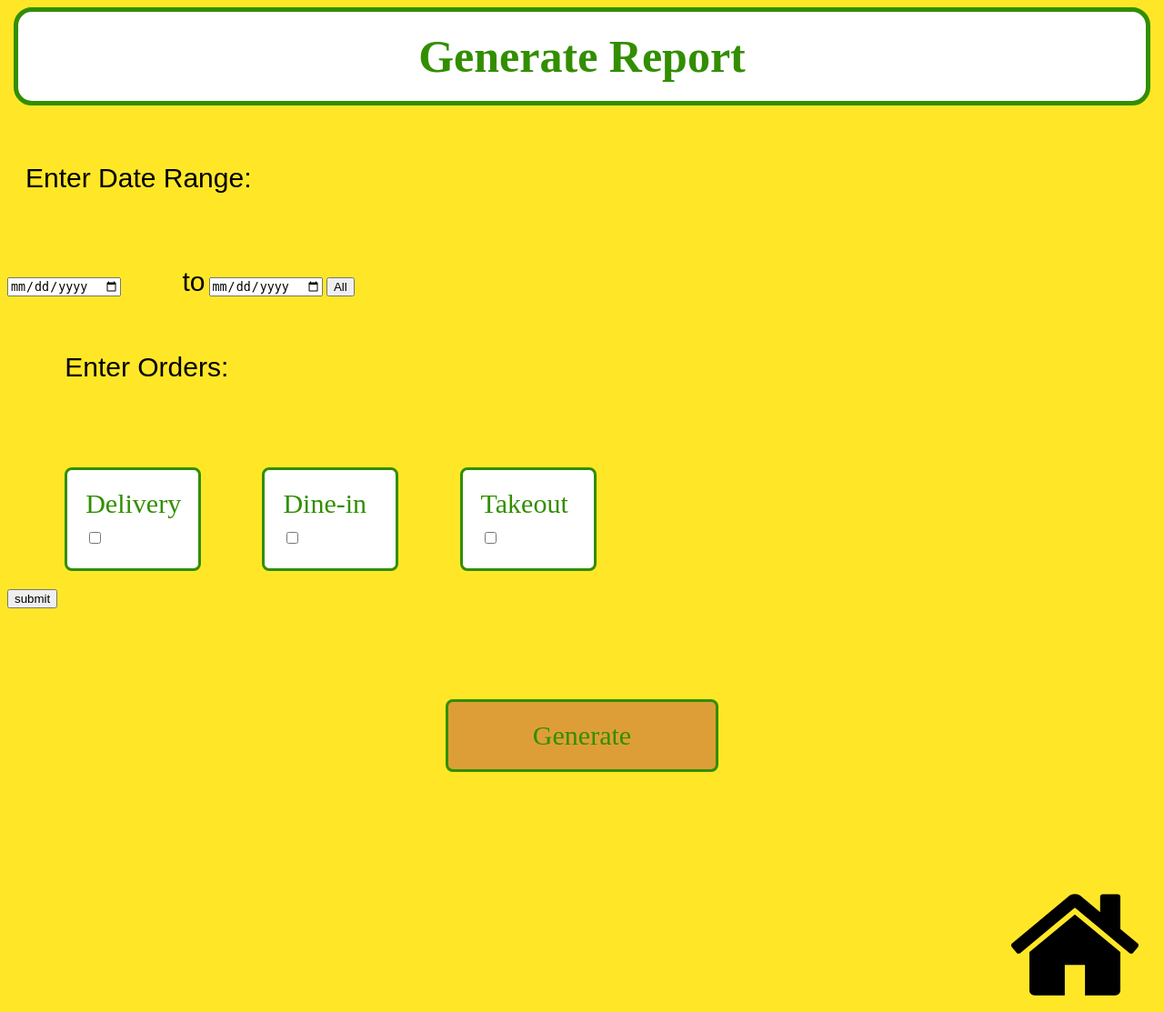
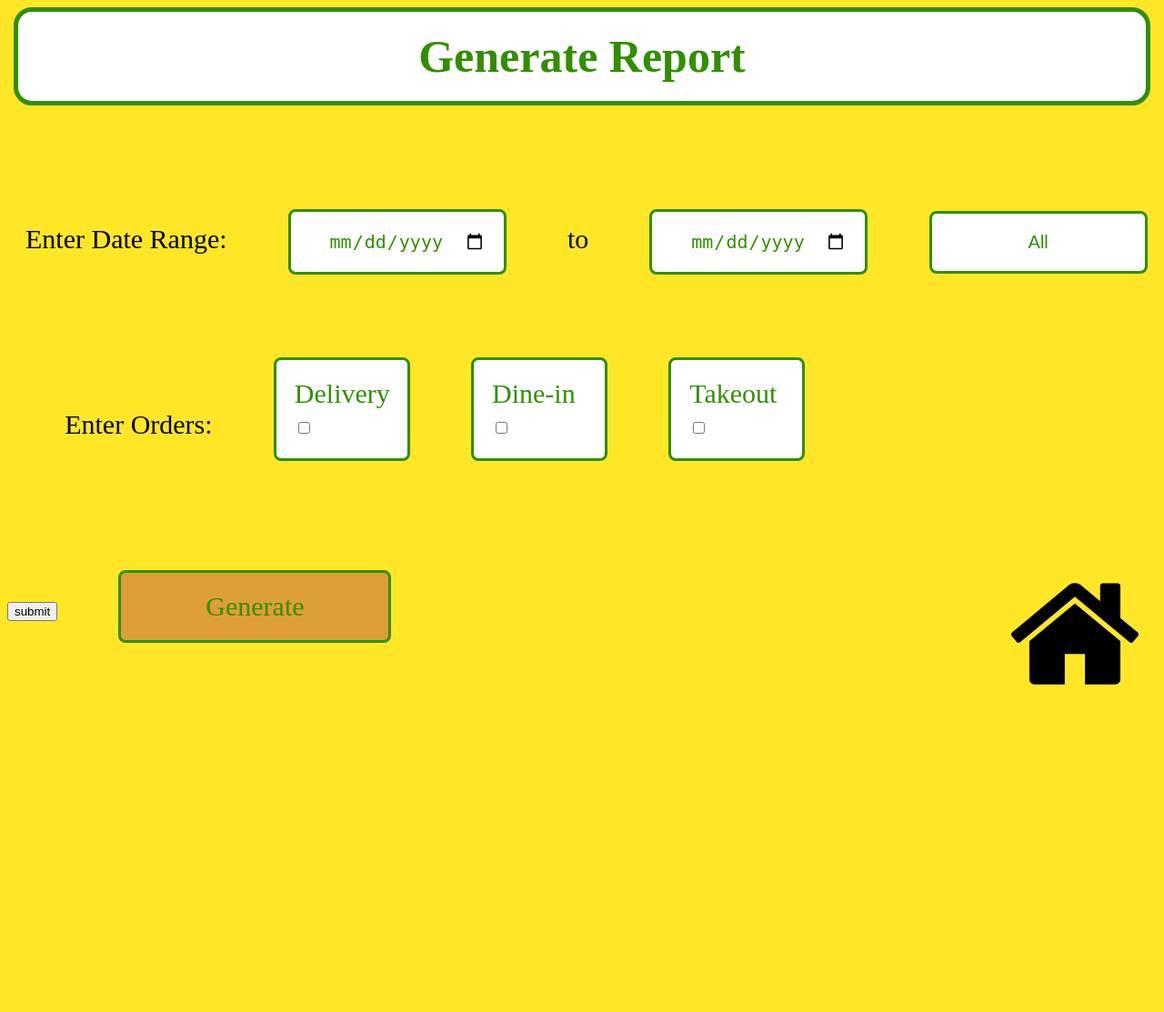
Before and after one commit to CS340PizzaShop/pizza-shop, a PHP site: page /HTML/generate_report.html in a window 1280 px wide. Shown: the whole page at 91% size. After the commit the page ends 753 px from the top, so only its background shows below. Run offline with PHP 8.4, Linux system fonts and the light colour scheme.

Commit message:
Update generate_report.css

```diff
--- a/css/generate_report.css
+++ b/css/generate_report.css
@@ -27,9 +27,8 @@
 }
 
 p {
-    font-family: sans-serif;
     font-size: 30px;
-    font-weight: 100;
+    display: inline-block;
     margin-left: 5%;
 }
 
@@ -70,23 +69,33 @@
 }
 
 .dateRange {
-    text-align: center;
-    margin-top: 10%;
+    text-align: auto;
+    margin-top: 20px;
     position: relative;
     overflow: hidden;
     text-indent: 30px;
 }
 
 
-.generic_btn {
+.genericClass {
+    color: #328E00;
+    background: #ffffff;
+    font-size: 20px;
+    padding: 20px;
+    border-radius: 8px;
+    border: 3px solid;
+    width: 12em;
+    margin-bottom: 20px;
+    margin-left: 5%;
+    margin-right: 0%;
+    display: inline-block;
     text-align: center;
     padding-top: 20px;
     position: relative;
     overflow: hidden;
-    display: block;
     margin-top: 9%;
-    margin-left: auto;
-    margin-right: auto;
+
+
 }
 
 
```
